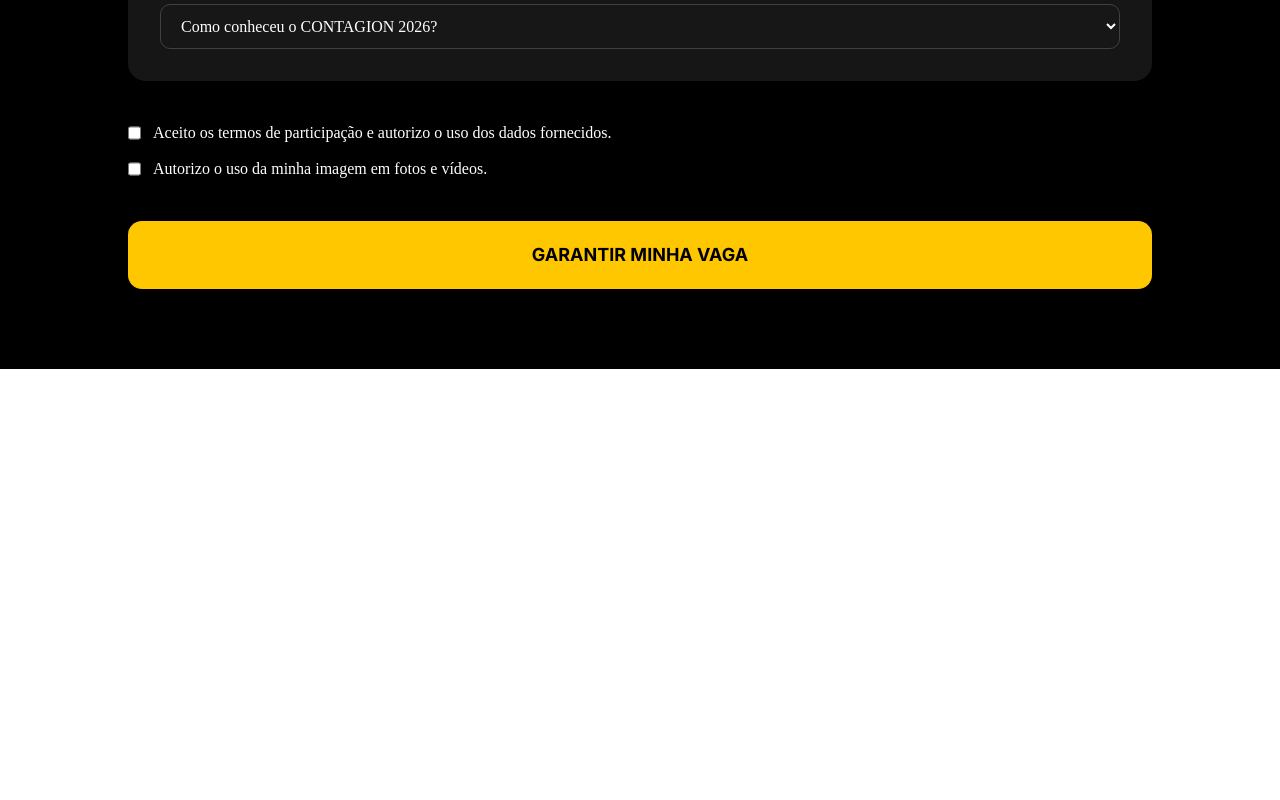
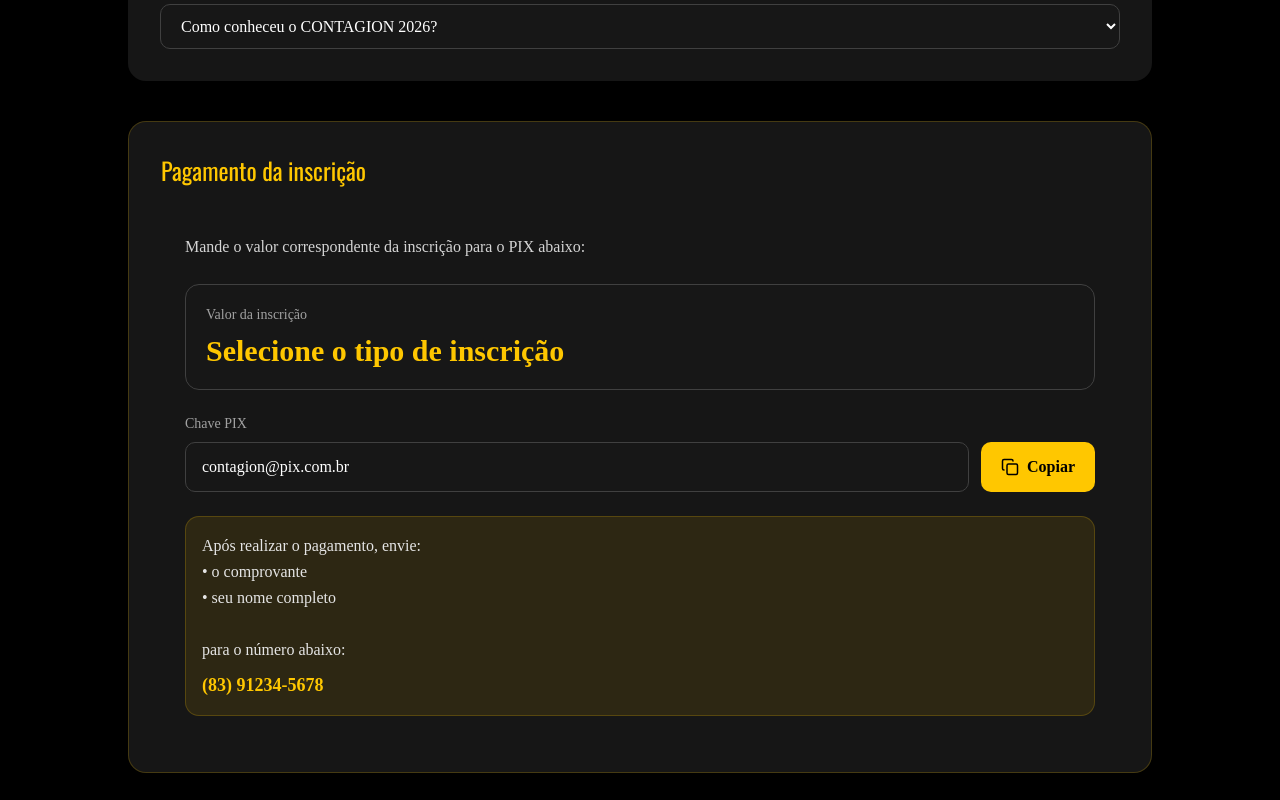
Before and after one commit to mptechverse/contagion-frontend, a Next.js app: page /form in a window 1280 px wide. Shown: the part 1360-2160 px from the top of the page. Before the commit the page ends 1729 px from the top, so only its background shows below. Built offline with nearby package versions, Linux system fonts and the light colour scheme.

Commit message:
adicionando campo de pagamento

```diff
--- a/src/app/form/page.tsx
+++ b/src/app/form/page.tsx
@@ -1,12 +1,17 @@
 "use client";
 
+import { useState } from "react";
 import { useForm } from "react-hook-form";
 import { motion, Variants } from "framer-motion";
 import Link from "next/link";
-import { ArrowLeft } from "lucide-react";
+import { ArrowLeft, Copy, Check } from "lucide-react";
 import { inter, oswald } from "@/lib/fonts";
 
 export default function Formulario() {
+
+  const [copiado, setCopiado] = useState(false);
+
+  const chavePix = "contagion@pix.com.br";
 
   const {
     register,
@@ -16,17 +21,46 @@
 
   const participaIgreja = watch("igreja");
 
+  const tipoSelecionado = watch("tipo");
+
+  const valorInscricao =
+    tipoSelecionado === "servo"
+      ? "R$ 100,00"
+      : tipoSelecionado === "primeira_vez"
+      ? "R$ 150,00"
+      : "Selecione o tipo de inscrição";
+
+  async function copiarPix() {
+
+    try {
+
+      await navigator.clipboard.writeText(chavePix);
+
+      setCopiado(true);
+
+      setTimeout(() => {
+        setCopiado(false);
+      }, 2000);
+
+    } catch (error) {
+
+      console.error(error);
+
+      alert("Erro ao copiar chave PIX");
+    }
+  }
+
   async function onSubmit(data: any) {
 
     try {
 
       const response = await fetch(
-        'http://127.0.0.1:8000/api/inscricoes/',
+        "http://127.0.0.1:8000/api/inscricoes/",
         {
-          method: 'POST',
+          method: "POST",
 
           headers: {
-            'Content-Type': 'application/json',
+            "Content-Type": "application/json",
           },
 
           body: JSON.stringify({
@@ -43,7 +77,7 @@
 
             igreja: data.igreja
               ? data.nomeIgreja
-              : '',
+              : "",
 
             cidade: data.cidade,
 
@@ -55,33 +89,33 @@
 
             participa_igreja: data.igreja || false,
 
-            pastor_lider: data.lider || '',
+            pastor_lider: data.lider || "",
 
-            telefone_lider: data.telefoneLider || '',
+            telefone_lider: data.telefoneLider || "",
 
-            tempo_igreja: data.tempoIgreja || '',
+            tempo_igreja: data.tempoIgreja || "",
 
             responsavel_nome: data.emergenciaNome,
 
             telefone_responsavel: data.emergenciaTel,
 
-            parentesco: data.relacao || '',
+            parentesco: data.relacao || "",
 
-            alergias: data.alergias || '',
+            alergias: data.alergias || "",
 
-            doencas_pre_existentes: data.doencas || '',
+            doencas_pre_existentes: data.doencas || "",
 
-            medicamentos_continuos: data.medicamentos || '',
+            medicamentos_continuos: data.medicamentos || "",
 
-            restricoes_alimentares: data.restricoes || '',
+            restricoes_alimentares: data.restricoes || "",
 
-            observacoes_medicas: data.obsMedicas || '',
+            observacoes_medicas: data.obsMedicas || "",
 
-            como_conheceu: data.origem || '',
+            como_conheceu: data.origem || "",
 
             autoriza_imagem: data.imagem || false,
 
-          })
+          }),
         }
       );
 
@@ -91,7 +125,7 @@
 
         console.log(erro);
 
-        alert('Erro ao enviar inscrição');
+        alert("Erro ao enviar inscrição");
 
         return;
       }
@@ -100,13 +134,13 @@
 
       console.log(resultado);
 
-      alert('Inscrição realizada com sucesso!');
+      alert("Inscrição realizada com sucesso!");
 
     } catch (error) {
 
       console.error(error);
 
-      alert('Erro na conexão com o servidor');
+      alert("Erro na conexão com o servidor");
     }
   }
 
@@ -558,6 +592,123 @@
 
         </motion.div>
 
+
+
+        {/* ======================
+           PAGAMENTO
+        =======================*/}
+
+        <motion.div
+          variants={fadeUp}
+          className="bg-neutral-800/60 p-8 rounded-2xl space-y-6 border border-[#ffc700]/20"
+        >
+
+          <h2 className={`${oswald.className} text-2xl text-[#ffc700]`}>
+            Pagamento da inscrição
+          </h2>
+
+          <div className="  rounded-xl p-6 space-y-6">
+
+            <div>
+
+              <p className="text-neutral-300 leading-relaxed">
+                Mande o valor correspondente da inscrição para o PIX abaixo:
+              </p>
+
+            </div>
+
+            <div className="bg-neutral-900 border border-neutral-700 rounded-xl p-5">
+
+              <p className="text-sm text-neutral-400 mb-2">
+                Valor da inscrição
+              </p>
+
+              <p className="text-3xl font-bold text-[#ffc700]">
+                {valorInscricao}
+              </p>
+
+            </div>
+
+            <div>
+
+              <p className="text-sm text-neutral-400 mb-2">
+                Chave PIX
+              </p>
+
+              <div className="flex flex-col md:flex-row gap-3">
+
+                <div
+                  className="
+                    flex-1
+                    bg-neutral-900
+                    border
+                    border-neutral-700
+                    rounded-lg
+                    px-4
+                    py-3
+                    break-all
+                  "
+                >
+                  {chavePix}
+                </div>
+
+                <button
+                  type="button"
+                  onClick={copiarPix}
+                  className="
+                    bg-[#ffc700]
+                    text-black
+                    font-bold
+                    px-5
+                    py-3
+                    rounded-lg
+                    hover:scale-105
+                    transition
+                    flex
+                    items-center
+                    justify-center
+                    gap-2
+                  "
+                >
+
+                  {copiado ? (
+                    <>
+                      <Check size={18} />
+                      Copiado
+                    </>
+                  ) : (
+                    <>
+                      <Copy size={18} />
+                      Copiar
+                    </>
+                  )}
+
+                </button>
+
+              </div>
+
+            </div>
+
+            <div className="bg-[#ffc700]/10 border border-[#ffc700]/20 rounded-xl p-4">
+
+              <p className="text-neutral-200 leading-relaxed">
+               Após realizar o pagamento, envie:<br/>
+                • o comprovante<br/>
+                • seu nome completo<br/><br/>
+
+                para o número abaixo:
+              </p>
+
+              <p className="text-[#ffc700] font-bold mt-2 text-lg">
+                (83) 91234-5678
+              </p>
+
+            </div>
+
+          </div>
+
+        </motion.div>
+
         {/* AUTORIZAÇÕES */}
         <motion.div
           variants={fadeUp}
@@ -588,7 +739,6 @@
           </label>
 
         </motion.div>
-
         {/* BOTÃO */}
         <motion.button
           variants={fadeUp}
@@ -609,6 +759,7 @@
           GARANTIR MINHA VAGA
         </motion.button>
 
+
       </motion.form>
     </div>
   );
--- a/src/app/layout.tsx
+++ b/src/app/layout.tsx
@@ -19,7 +19,7 @@
 }>) {
   return (
     <html
-      lang="en"
+      lang="pt-br"
       className={`${inter.variable} h-full antialiased`}
     >
       <body className="min-h-full flex flex-col">{children}</body>
```
Also changed, not shown: 1 other file (tests, documents, lock files or other folders).
